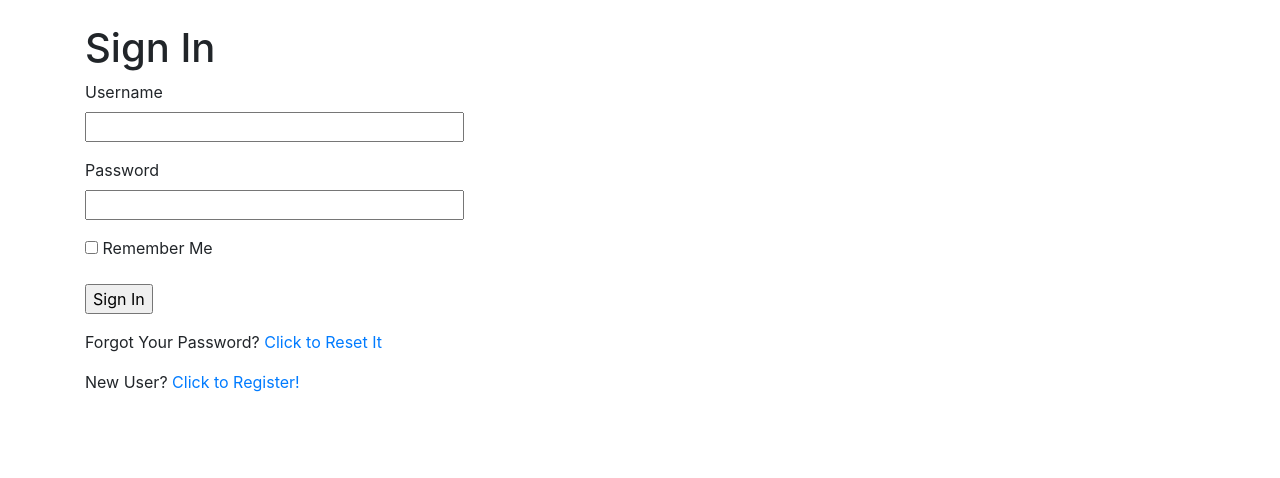
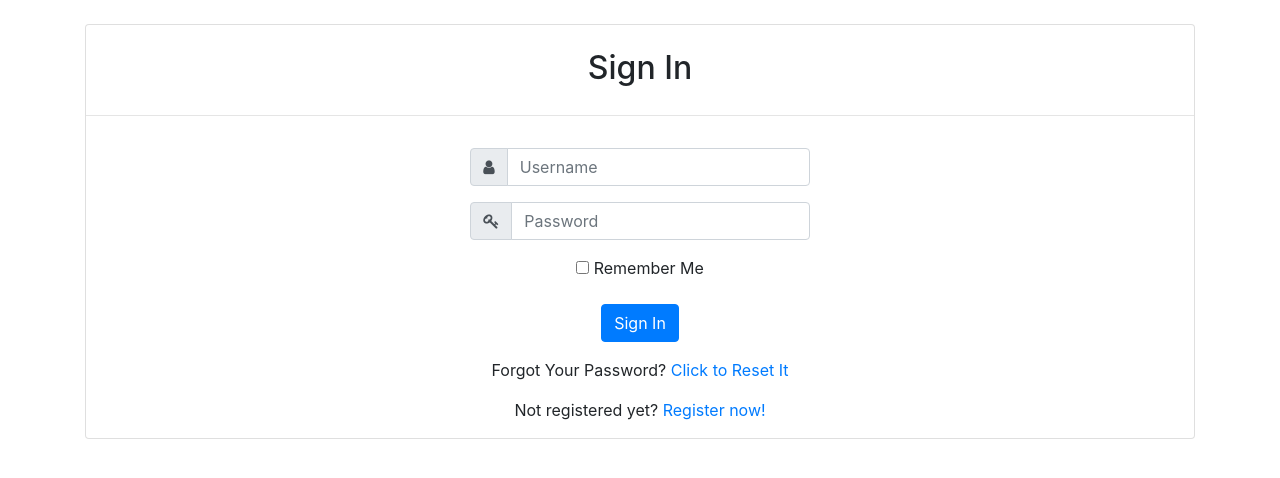
Before and after one commit to Haider8/Nerd-Notes, a Flask app: page /auth/login in a window 1280 px wide. Shown: the part 56-534 px from the top of the page. Run offline with Flask 2, Linux system fonts and the light colour scheme; some libraries are stand-ins or nearby versions.

Commit message:
WIP: design login page

```diff
--- a/app/templates/auth/login.html
+++ b/app/templates/auth/login.html
@@ -1,31 +1,51 @@
 {% extends "base.html" %}
 
 {% block content %}
-    <h1>Sign In</h1>
+<div class="card">
+    <br>
+    <h2 class="card-title text-center">Sign In</h2>
+    <hr>
+    <center>
         <form action="" method="post" novalidate>
+         <div class="form-group">
             {{ form.hidden_tag() }} <!-- produce token to prevent CSRF -->
             <p>
-            {{ form.username.label }}<br>
-            {{ form.username(size=32) }}
+                <div class="col-md-4 mb-3">
+                    <div class="input-group">
+                        <div class="input-group-prepend">
+                          <span class="input-group-text" id="inputGroupPrepend"><i class="fa fa-user"></i></span>
+                      </div>
+                      {{ form.username(size=32, class="form-control", placeholder="Username") }}
                       {% for error in form.username.errors %}
                       <br>
                       <span style="color: red;">[{{ error }}]</span>
                       {% endfor %}
+                  </div>
+              </div>
           </p>
           <p>
-            {{ form.password.label }}<br>
-            {{ form.password(size=32) }}
+            <div class="col-md-4 mb-3">
+                <div class="input-group">
+                    <div class="input-group-prepend">
+                      <span class="input-group-text" id="inputGroupPrepend"><i class="fa fa-key"></i></span>
+                  </div>
+                  {{ form.password(size=32, class="form-control", placeholder="Password") }}
                   {% for error in form.password.errors %}
                   <br>
                   <span style="color: red;">[{{ error }}]</span>
                   {% endfor %}
+              </div>
+          </div>
       </p>
       <p>{{ form.remember_me() }} {{ form.remember_me.label }}</p>
-        <p>{{ form.submit() }}</p>
+      <p>{{ form.submit(class="btn btn-primary") }}</p>
+  </div>
 </form>
 <p>
     Forgot Your Password?
     <a href="{{ url_for('auth.reset_password_request') }}">Click to Reset It</a>
 </p>
-    <p>New User? <a href="{{ url_for('auth.register') }}">Click to Register!</a></p>
+<p>Not registered yet? <a href="{{ url_for('auth.register') }}">Register now!</a></p>
+</center>
+</div>
 {% endblock %}
--- a/app/templates/auth/register.html
+++ b/app/templates/auth/register.html
@@ -34,4 +34,5 @@
         </p>
         <p>{{ form.submit() }}</p>
     </form>
+    <p>Already registered? <a href="{{ url_for('auth.login') }}">Login!</a></p>
 {% endblock %}
--- a/app/templates/base.html
+++ b/app/templates/base.html
@@ -1,6 +1,7 @@
 <html>
 <head>
     <link rel="stylesheet" href="https://stackpath.bootstrapcdn.com/bootstrap/4.3.1/css/bootstrap.min.css">
+    <link rel="stylesheet" href="https://stackpath.bootstrapcdn.com/font-awesome/4.7.0/css/font-awesome.min.css">
     <script src="https://code.jquery.com/jquery-3.3.1.slim.min.js" integrity="sha384-q8i/X+965DzO0rT7abK41JStQIAqVgRVzpbzo5smXKp4YfRvH+8abtTE1Pi6jizo" crossorigin="anonymous"></script>
     <script src="https://cdnjs.cloudflare.com/ajax/libs/popper.js/1.14.7/umd/popper.min.js" integrity="sha384-UO2eT0CpHqdSJQ6hJty5KVphtPhzWj9WO1clHTMGa3JDZwrnQq4sF86dIHNDz0W1" crossorigin="anonymous"></script>
     <script src="https://stackpath.bootstrapcdn.com/bootstrap/4.3.1/js/bootstrap.min.js" integrity="sha384-JjSmVgyd0p3pXB1rRibZUAYoIIy6OrQ6VrjIEaFf/nJGzIxFDsf4x0xIM+B07jRM" crossorigin="anonymous"></script>
```
Lines whose indentation alone changed are shown as unchanged.
